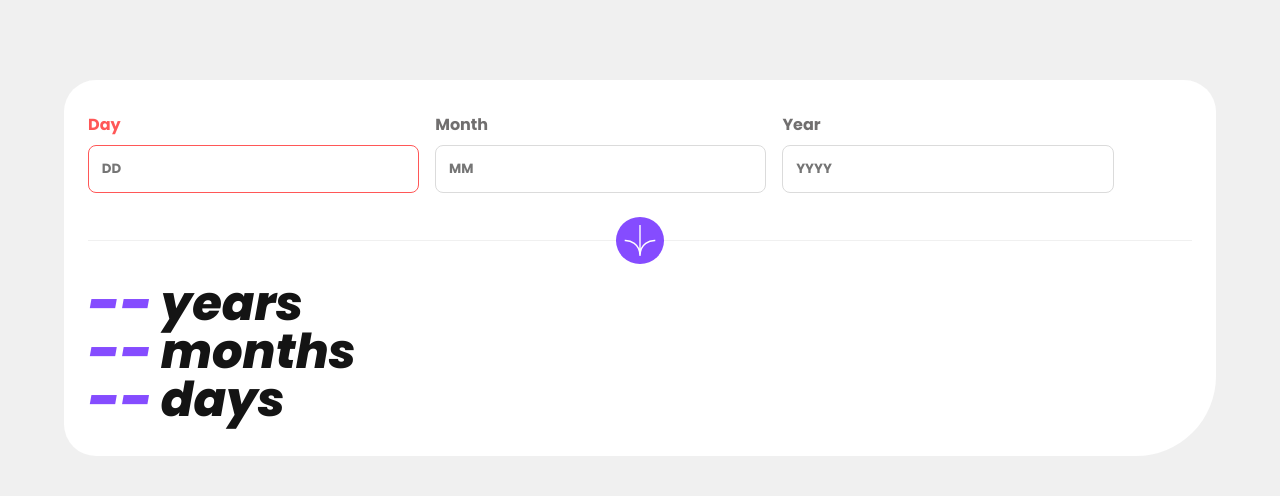
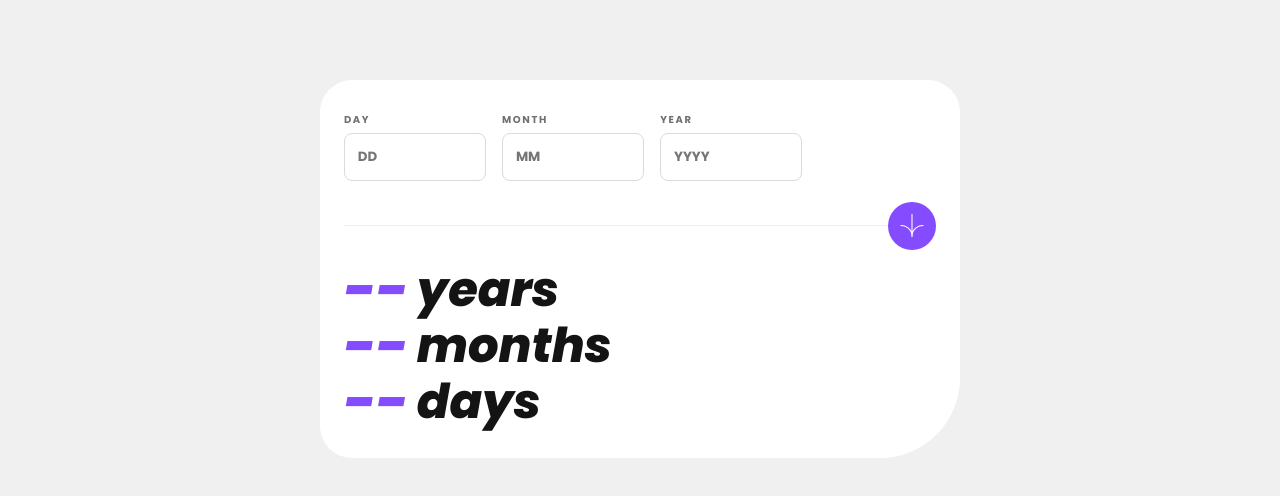
Before and after one commit to 8n9ght/age-calculator, a React (Create React App) app: page / in a window 1280 px wide. Shown: the top 496 px of the page. Built offline with nearby package versions, Linux system fonts and the light colour scheme.

Commit message:
added desktop design, fixed date calculator logic

```diff
--- a/src/App.js
+++ b/src/App.js
@@ -10,9 +10,33 @@ function App() {
   const [ageM, setAgem] = useState();
   const [ageY, setAgey] = useState();
 
+  const [dateError, setDateerror] = useState(false);
+
+  const dateValidator = (year, month, day) => {
+    if (year < 0 || month < 1 || month > 12 || day < 1 || day > 31) {
+      return false;
+    }
+
+    if (day > new Date(year, month, 0).getDate()) {
+      return false;
+    }
+
+    return true;
+  };
+
   const ageCalculator = () => {
     const birthdayFormat = `${day}/${month}/${year}`;
     const [bDay, bMonth, bYear] = birthdayFormat.split("/").map(Number);
+
+    const isValidDate = new Date(bYear, bMonth - 1, bDay);
+
+    if (!dateValidator(bYear, bMonth, bDay)) {
+      console.log("Invalid date!");
+      setDateerror(true);
+    } else {
+      console.log(isValidDate);
+      setDateerror(false);
+    }
 
     const birthday = new Date(`${bYear}-${bMonth}-${bDay}`);
     const today = new Date();
@@ -31,101 +55,178 @@ function App() {
       daysDiff += Math.floor((today - prevMonth) / (1000 * 60 * 60 * 24));
     }
 
-    setAged(daysDiff)
-    setAgem(monthDiff)
-    setAgey(yearsDiff)
-
+    setAged(daysDiff);
+    setAgem(monthDiff);
+    setAgey(yearsDiff);
   };
 
   const handleChangeDay = (e) => {
-    const dayInput = e.target.value
+    const dayInput = e.target.value;
     setDay(dayInput);
   };
 
   const handleChangeMonth = (e) => {
-    const monthInput = e.target.value
+    const monthInput = e.target.value;
     setMonth(monthInput);
   };
 
   const handleChangeYear = (e) => {
-    const yearInput = e.target.value
-    if (yearInput.length >= 3) {
+    const yearInput = e.target.value;
       setYear(yearInput);
-    }
+      console.log(yearInput)
   };
 
   useEffect(() => {
     if (day !== undefined && month !== undefined && year !== undefined) {
       ageCalculator();
     }
-  }, [day, month, year])
+  }, [ageCalculator, day, month, year]);
 
   return (
     <div className="wrapper">
       <div className="calculator">
         <section className="calculator__form">
           <article className="calculator__form__inputs">
-          <label htmlFor="inputField" className={!(/^\d+$/.test(day) && day >= 1 && day <= 31) || day === undefined ? 'calculator__form__inputs__label' : ''}>Day</label>
+            <label
+              htmlFor="inputField"
+              className={
+                (!/^\d+$/.test(day) && day >= 1 && day <= 31) ||
+                day === ""
+                  ? "calculator__form__inputs__label"
+                  : ""
+              }
+            >
+              DAY
+            </label>
             <input
               type="text"
               id="day"
               maxLength={2}
               placeholder="DD"
-              onChange={handleChangeDay}
-              className={!(/^\d+$/.test(day) && day >= 1 && day <= 31) || day === undefined ? 'calculator__form__inputs--invalid' : ''}
+              onInput={handleChangeDay}
+              className={
+                (!/^\d+$/.test(day) && day >= 1 && day <= 31) ||
+                day === ""
+                  ? "calculator__form__inputs--invalid"
+                  : ""
+              }
             ></input>
             <p className="calculator__form__message">
-              {(!/^\d+$/.test(day) && day !== undefined) || day < 1 || day > 31 ? 'Must be a valid day' : null}
+              {day === ""
+                ? "This field is required"
+                : (!/^\d+$/.test(day) && day !== undefined) ||
+                  day < 1 ||
+                  day > 31
+                ? "Must be a valid day"
+                : dateError
+                ? "Must be a valid date"
+                : null}
             </p>
           </article>
+
           <article className="calculator__form__inputs">
-            <label htmlFor="month" className={(!/^\d+$/.test(month) && month !== undefined) || month < 0 || month > 12 ? 'calculator__form__inputs__label' : ''}>Month</label>
+            <label
+              htmlFor="month"
+              className={
+                (!/^\d+$/.test(month) && month !== undefined) ||
+                month < 0 ||
+                month > 12 ||
+                month === ""
+                  ? "calculator__form__inputs__label"
+                  : ""
+              }
+            >
+              MONTH
+            </label>
             <input
               type="text"
               id="month"
               maxLength={2}
               placeholder="MM"
-              onChange={handleChangeMonth}
-              className={(!/^\d+$/.test(month) && month !== undefined) || month < 0 || month > 12 ? 'calculator__form__inputs--invalid' : ''}
+              onInput={handleChangeMonth}
+              className={
+                (!/^\d+$/.test(month) && month !== undefined) ||
+                month < 0 ||
+                month > 12 ||
+                month === ""
+                  ? "calculator__form__inputs--invalid"
+                  : ""
+              }
             ></input>
             <p className="calculator__form__message">
-              {(!/^\d+$/.test(month) && month !== undefined) || month < 0 || month > 12 ? 'Must be a valid month' : null }
+              {month === ""
+                ? "This field is required"
+                : (!/^\d+$/.test(month) && month !== undefined) ||
+                  month < 0 ||
+                  month > 12
+                ? "Must be a valid month"
+                : null}
             </p>
           </article>
           <article className="calculator__form__inputs">
-            <label htmlFor="year" className={(!/^\d+$/.test(year) && year !== undefined) || year >  new Date().getFullYear() ? 'calculator__form__inputs__label' : ''}>Year</label>
+            <label
+              htmlFor="year"
+              className={
+                (!/^\d+$/.test(year) && year !== undefined) ||
+                year > new Date().getFullYear() ||
+                year === ""
+                  ? "calculator__form__inputs__label"
+                  : ""
+              }
+            >
+              YEAR
+            </label>
             <input
               type="text"
               id="year"
               maxLength={4}
               placeholder="YYYY"
-              className={(!/^\d+$/.test(year) && year !== undefined) || year >  new Date().getFullYear() ? 'calculator__form__inputs--invalid' : ''}
-              onChange={handleChangeYear}
+              className={
+                (!/^\d+$/.test(year) && year !== undefined) ||
+                year > new Date().getFullYear() ||
+                year === ""
+                  ? "calculator__form__inputs--invalid"
+                  : ""
+              }
+              onInput={handleChangeYear}
             ></input>
             <p className="calculator__form__message">
-              {(!/^\d+$/.test(year) && year !== undefined) || year >  new Date().getFullYear() ? 'Must be in the past' : null}
+              {year === ""
+                ? "This field is required"
+                : (!/^\d+$/.test(year) && year !== undefined) ||
+                  year > new Date().getFullYear()
+                ? "Must be in the past"
+                : null}
             </p>
           </article>
         </section>
         <section className="calculator__divider">
-          <img
-            src="./images/icon-arrow.svg"
-            className="calculator__divider__img"
-            alt="divider icon"
-          ></img>
+          <article className="calculator__divider__img">
+            <img
+              src="./images/icon-arrow.svg"
+              className="calculator__divider__img__item"
+              alt="divider icon"
+            ></img>
+          </article>
           <span className="calculator__divider__line"></span>
         </section>
         <section className="calculator__age">
           <article className="calculator__age__item">
-            <p className="calculator__age__item--num">{ageY >= 0 ? ageY : '--'}</p>
+            <p className="calculator__age__item--num">
+              {ageY >= 0 ? ageY : "--"}
+            </p>
             <p className="calculator__age__item--label">years</p>
           </article>
           <article className="calculator__age__item">
-            <p className="calculator__age__item--num">{ageM >= 0 && ageM <= 12 ? ageM : '--' }</p>
+            <p className="calculator__age__item--num">
+              {ageM >= 0 && ageM <= 12 ? ageM : "--"}
+            </p>
             <p className="calculator__age__item--label">months</p>
           </article>
           <article className="calculator__age__item">
-            <p className="calculator__age__item--num">{ageD >= 0 && ageD <= 31 ? ageD : '--'}</p>
+            <p className="calculator__age__item--num">
+              {ageD >= 0 && ageD <= 31 ? ageD : "--"}
+            </p>
             <p className="calculator__age__item--label">days</p>
           </article>
         </section>
--- a/src/css/main.css
+++ b/src/css/main.css
@@ -56,7 +56,7 @@ html {
   width: 30%;
   display: flex;
   flex-direction: column;
-  gap: 0.5rem;
+  gap: 0.3rem;
   font-family: poppinsBold;
   color: hsl(0, 1%, 44%);
 }
@@ -68,6 +68,10 @@ html {
   padding: 0.8rem;
   font-family: poppinsBold;
   appearance: none;
+}
+.calculator__form__inputs label {
+  font-size: 10px;
+  letter-spacing: 0.1rem;
 }
 .calculator__form__inputs--invalid {
   border-color: hsl(0, 100%, 67%) !important;
@@ -107,7 +111,7 @@ html {
   flex-direction: column;
   padding: 2rem 1.5rem;
   border-radius: 2rem 2rem 5rem 2rem;
-  gap: 1rem;
+  gap: 1.5rem;
   position: absolute;
   top: 5rem;
 }
@@ -120,12 +124,16 @@ html {
 }
 .calculator__divider__img {
   background: hsl(259, 100%, 65%);
-  height: auto;
+  border-radius: 50%;
+  z-index: 1;
   width: 3rem;
-  padding: 0.5rem;
-  border-radius: 50%;
-  position: relative;
-  z-index: 1;
+  height: 3rem;
+  display: flex;
+  align-items: center;
+  justify-content: center;
+}
+.calculator__divider__img__item {
+  width: 1.5rem;
 }
 .calculator__divider__line {
   background: hsl(0, 0%, 94%);
@@ -134,4 +142,33 @@ html {
   position: absolute;
 }
 
+@media screen and (min-width: 1024px) {
+  .calculator {
+    width: 50%;
+    gap: 1rem;
+  }
+  .calculator__form {
+    width: 80%;
+  }
+  .calculator__form__inputs input:focus {
+    outline-color: hsl(259, 100%, 65%);
+  }
+  .calculator__divider {
+    justify-content: flex-end;
+  }
+  .calculator__divider__img:hover {
+    background: #000;
+    cursor: pointer;
+  }
+  .calculator__divider__line {
+    background: hsl(0, 0%, 94%);
+    height: 0.1rem;
+    width: 100%;
+    position: absolute;
+  }
+  .calculator__age {
+    gap: 0.5rem;
+  }
+}
+
 /*# sourceMappingURL=main.css.map */
--- a/src/scss/components/_calculator.scss
+++ b/src/scss/components/_calculator.scss
@@ -5,7 +5,7 @@
     flex-direction: column;
     padding: 2rem 1.5rem;
     border-radius: 2rem 2rem 5rem 2rem;
-    gap: 1rem;
+    gap: 1.5rem;
     position: absolute;
     top: 5rem;
 }
--- a/src/scss/components/_divider.scss
+++ b/src/scss/components/_divider.scss
@@ -6,12 +6,16 @@
         position: relative;
         &__img{
             background: hsl(259, 100%, 65%);
-            height: auto;
+            border-radius: 50%;
+            z-index: 1;
             width: 3rem;
-            padding: .5rem;
-            border-radius: 50%;
-            position: relative;
-            z-index: 1;
+            height: 3rem;
+            display: flex;
+            align-items: center;
+            justify-content: center;
+            &__item{
+                width: 1.5rem;
+            }
         }
         &__line{
             background: hsl(0, 0%, 94%);
--- a/src/scss/components/_form.scss
+++ b/src/scss/components/_form.scss
@@ -6,7 +6,7 @@
             width: 30%;
             display: flex;
             flex-direction: column;
-            gap: .5rem;
+            gap: .3rem;
             font-family: poppinsBold;
             color: hsl(0, 1%, 44%);
             & input{
@@ -17,6 +17,10 @@
                 padding: .8rem;
                 font-family: poppinsBold;
                 appearance: none;
+            }
+            & label{
+                font-size: 10px;
+                letter-spacing: .1rem;
             }
             &--invalid{
                 border-color: hsl(0, 100%, 67%) !important;
--- a/src/scss/layouts/_desktop.scss
+++ b/src/scss/layouts/_desktop.scss
@@ -0,0 +1,34 @@
+@media screen and (min-width: 1024px) {
+    .calculator{
+        width: 50%;
+        gap: 1rem;
+        &__form{
+            width: 80%;
+            &__inputs{
+                & input{
+                    &:focus{
+                        outline-color: hsl(259, 100%, 65%);
+                    }
+                }
+            }
+        }
+        &__divider{
+            justify-content: flex-end;
+            &__img{
+                &:hover{
+                    background: #000;
+                    cursor: pointer;
+                }
+            }
+            &__line{
+                background: hsl(0, 0%, 94%);
+                height: 0.1rem;
+                width: 100%;
+                position: absolute;
+            }
+        }
+        &__age{
+            gap: .5rem;
+        }
+    }
+}
```
Also changed, not shown: 1 other file (tests, documents, lock files or other folders).
